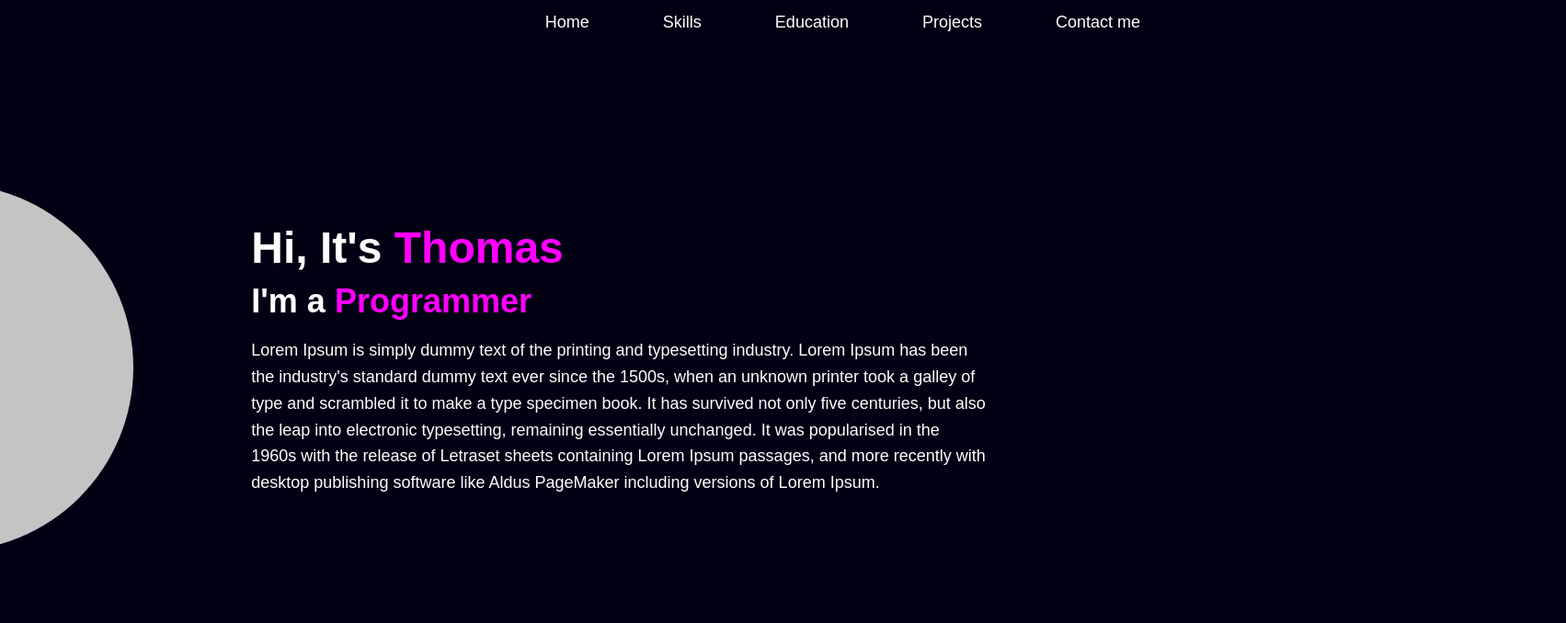
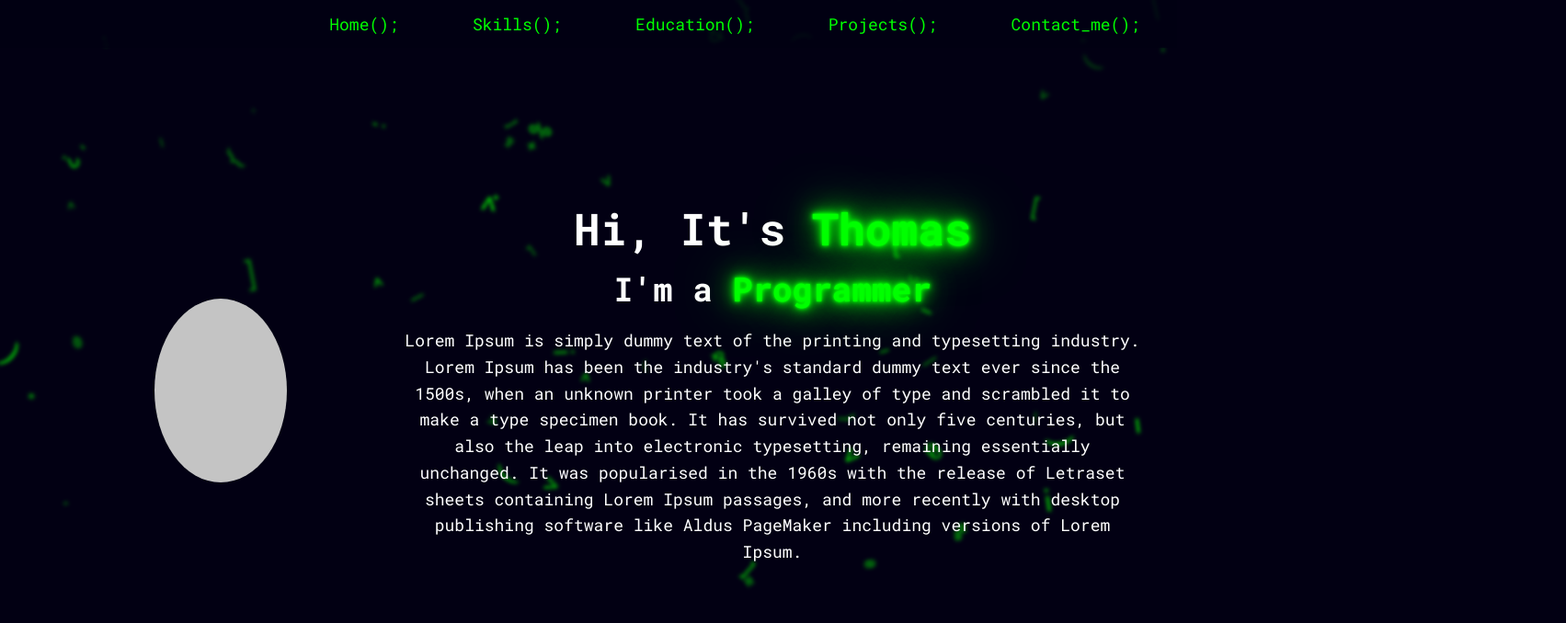
Before and after one commit to slezaktomas/Portfolio, a plain HTML site: page index.html in a window 1280 px wide. Shown: the whole page at 92% size, 1703 px wide, since content can reach past the window. Drawn offline with Linux system fonts and the light colour scheme.

Commit message:
some upgrades

```diff
--- a/index.html
+++ b/index.html
@@ -4,10 +4,22 @@
     <meta charset="UTF-8">
     <meta name="viewport" content="width=device-width, initial-scale=1.0">
     <title>Tomas</title>
+    <link href="https://fonts.googleapis.com/css2?family=Roboto+Mono:wght@400;700&display=swap" rel="stylesheet">
     <link rel="stylesheet" href="style.css">
 </head>
 <body>
+    <div class="background-animation"></div>
     <div class="main">
+        <div class="navbar">
+            <ul>
+                <li><a href="#home">Home();</a></li>
+                <li><a href="#about">Skills();</a></li>
+                <li><a href="#education">Education();</a></li>
+                <li><a href="#projects">Projects();</a></li>
+                <li><a href="#contact">Contact_me();</a></li>
+            </ul>
+        </div>
+
         <div class="container">
             <div class="profile-picture"></div>
             <div class="content">
@@ -18,23 +30,8 @@
                 </p>
             </div>
         </div>
-
-        <div class="skills">
-            <div class="content">
-                <h1>Skills</h1>
-            </div>
-        </div>
-
-        <div class="navbar">
-            <ul>
-                <li><a href="#home">Home</a></li>
-                <li><a href="#about">Skills</a></li>
-                <li><a href="#services">Education</a></li>
-                <li><a href="#services">Projects</a></li>
-                <li><a href="#contact">Contact me</a></li>
-            </ul>
-        </div>
     </div>
 
+    <script src="script.js"></script>
 </body>
 </html>
--- /dev/null
+++ b/script.js
@@ -0,0 +1,16 @@
+document.addEventListener('DOMContentLoaded', () => {
+const symbols = ['0', '1', '{', '}', '@', '$', '&', '*','<','>', '(', ')', '[', ']', '!', '?', '#', '%', '^', '+', '-', '=', '_', ':', ';', '<', '>', ',', '.', '/', '\\', '|', '~', '`', "'"];
+    const background = document.querySelector('.background-animation');
+
+    for (let i = 0; i < 100; i++) {
+        const span = document.createElement('span');
+        const symbol = symbols[Math.floor(Math.random() * symbols.length)];
+        span.textContent = symbol;
+        span.style.left = Math.random() * 100 + 'vw';
+        span.style.top = Math.random() * 100 + 'vh';
+        span.style.fontSize = Math.random() * 24 + 12 + 'px'; // Random font size between 12px and 36px
+        span.style.animationDuration = Math.random() * 5 + 5 + 's';
+        span.style.animationDelay = Math.random() * 5 + 's';
+        background.appendChild(span);
+    }
+});
--- a/style.css
+++ b/style.css
@@ -1,29 +1,91 @@
+@import url('https://fonts.googleapis.com/css2?family=Roboto+Mono:wght@400;700&display=swap');
+
 body {
     margin: 0;
-    font-family: Arial, sans-serif;
+    font-family: 'Roboto Mono', monospace;
     display: flex;
     justify-content: center;
     align-items: center;
     height: 100vh;
     background-color: rgb(2, 0, 19);
+    color: white;
+    overflow: hidden;
+    position: relative;
 }
 
-.main{
+.main {
+    position: relative;
+    z-index: 1;
     display: flex;
-    flex-direction: row;
+    flex-direction: column;
+    width: 100%;
+    height: 100%;
+}
+
+.navbar {
+    width: 100%;
+    background-color: rgba(2, 0, 19, 0.8);
+    position: fixed;
+    top: 0;
+    left: 0;
+    display: flex;
+    justify-content: flex-end;
+    z-index: 1000;
+}
+
+.navbar ul {
+    list-style: none;
+    padding: 0;
+    margin: 0;
+    display: flex;
+}
+
+.navbar li {
+    margin: 0 20px;
+}
+
+.navbar a {
+    color: #00FF00;
+    text-decoration: none;
+    font-size: 18px;
+    padding: 14px 20px;
+    display: block;
+    position: relative;
+}
+
+.navbar a::after {
+    content: '';
+    position: absolute;
+    width: 0;
+    height: 2px;
+    background-color: #00FF00;
+    bottom: -2px;
+    left: 0;
+    transition: width 0.3s;
+}
+
+.navbar a:hover::after {
+    width: 100%;
+}
+
+.navbar a:hover {
+    color: #00FF00;
+    border-radius: 4px;
 }
 
 .container {
-    width: 1920px;
-    height: 1080px;
     display: flex;
     align-items: center;
+    justify-content: center;
+    flex-grow: 1;
     padding: 40px;
+    text-align: center;
+    margin-top: 50px;
 }
 
 .profile-picture {
-    width: 50vh;
-    height: 50vh;
+    width: 200px;
+    height: 200px;
     border-radius: 50%;
     background-color: #c4c4c4;
     margin-right: 10vw;
@@ -41,7 +103,7 @@ h1 {
 }
 
 h1 .name {
-    color: #ff00ff;
+    color: #00FF00;
 }
 
 h2 {
@@ -51,7 +113,7 @@ h2 {
 }
 
 h2 .profession {
-    color: #ff00ff;
+    color: #00FF00;
 }
 
 p {
@@ -60,52 +122,88 @@ p {
     line-height: 1.6;
 }
 
-.navbar {
-    width: 100%;
-    background-color: rgba(2, 0, 19, 0.474);
+.skills {
+    display: none; /* Hide the skills section for now */
+}
+
+/* Background Animation */
+.background-animation {
     position: fixed;
     top: 0;
     left: 0;
-    display: flex;
-    justify-content: right;
+    width: 100vw;
+    height: 100vh;
+    overflow: hidden;
+    z-index: 0;
 }
 
-.navbar ul {
-    list-style: none;
-    padding: 0;
-    margin: 0;
-    display: flex;
+.background-animation span {
+    position: absolute;
+    display: block;
+    color: #00FF00;
+    font-family: 'Roboto Mono', monospace;
+    animation: move 10s linear infinite;
+    filter: blur(2px); /* Add blur effect */
 }
 
-.navbar li {
-    margin: 0 20px;
+@keyframes move {
+    0% {
+        transform: translateY(0) rotate(0deg);
+        opacity: 1;
+    }
+    100% {
+        transform: translateY(-1000px) rotate(720deg);
+        opacity: 0;
+    }
 }
 
-.navbar a {
-    color: #ffffff;
-    text-decoration: none;
-    font-size: 18px;
-    padding: 14px 20px;
-    display: block;
-    position: relative;
+/* Adding scan lines */
+.screen-effect {
+    position: absolute;
+    top: 0;
+    left: 0;
+    width: 100%;
+    height: 100%;
+    background: repeating-linear-gradient(
+        0deg,
+        rgba(255, 255, 255, 0.03),
+        rgba(255, 255, 255, 0.03) 1px,
+        transparent 1px,
+        transparent 3px
+    );
+    z-index: 2;
+    pointer-events: none;
 }
 
-.navbar a::after {
-    content: '';
-    position: absolute;
-    width: 0;
-    height: 2px;
-    background-color: #ff00ff;
-    bottom: -2px;
+.overlay {
+    position: fixed;
+    top: 0;
     left: 0;
-    transition: width 0.3s;
+    width: 100%;
+    height: 100%;
+    background: rgba(0, 0, 0, 0.1);
+    pointer-events: none;
+    z-index: 3;
 }
 
-.navbar a:hover::after {
-    width: 100%;
+
+@keyframes flicker {
+    0%, 18%, 22%, 25%, 53%, 57%, 100% {
+        text-shadow:
+            0 0 2px #00FF00,
+            0 0 4px #00FF00,
+            0 0 8px #00FF00,
+            0 0 16px #00FF00,
+            0 0 32px #00FF00,
+            0 0 64px #00FF00;
+        opacity: 1;
+    }
+    20%, 24%, 55% {
+        text-shadow: none;
+        opacity: 0.3;
+    }
 }
 
-.navbar a:hover {
-    color: #ff00ff;
-    border-radius: 4px;
+h1 .name, h2 .profession {
+    animation: flicker 1.5s infinite alternate;
 }
```
Also changed, not shown: pattern.svg (added).
